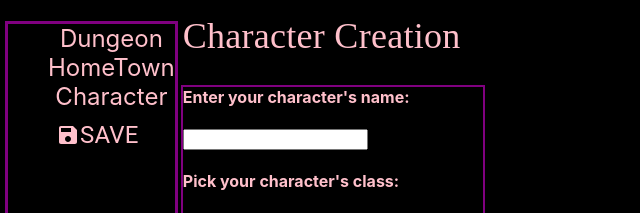
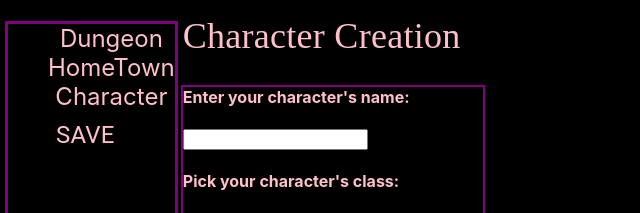
Before and after one commit to paynejj/cs4279-project, a React (Create React App) app in the folder project/: page / in a window 1280 px wide. Shown: the top 213 px of the page, without its empty margins (0-640 px from the left). Built offline with nearby package versions, Linux system fonts and the light colour scheme.

Commit message:
saveicon commented out

```diff
--- a/project/src/Player/SaveButton.tsx
+++ b/project/src/Player/SaveButton.tsx
@@ -59,7 +59,7 @@ export const SaveButton = () => {
             color='inherit'
             onClick={downloadData}
         >
-            <SaveIcon />
+            {/* <SaveIcon /> */}
             <Typography
                 fontSize="x-large"
             >
```
